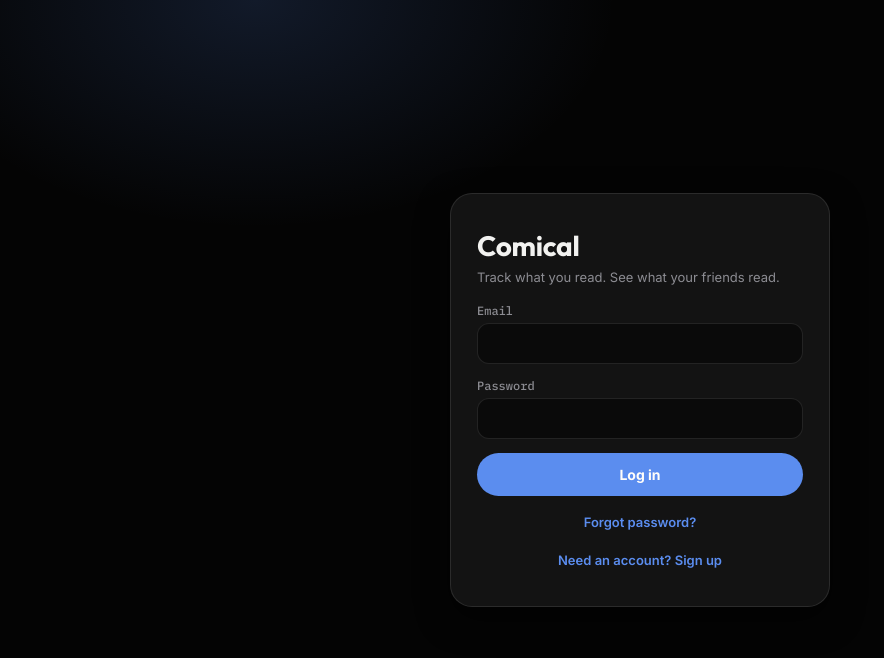
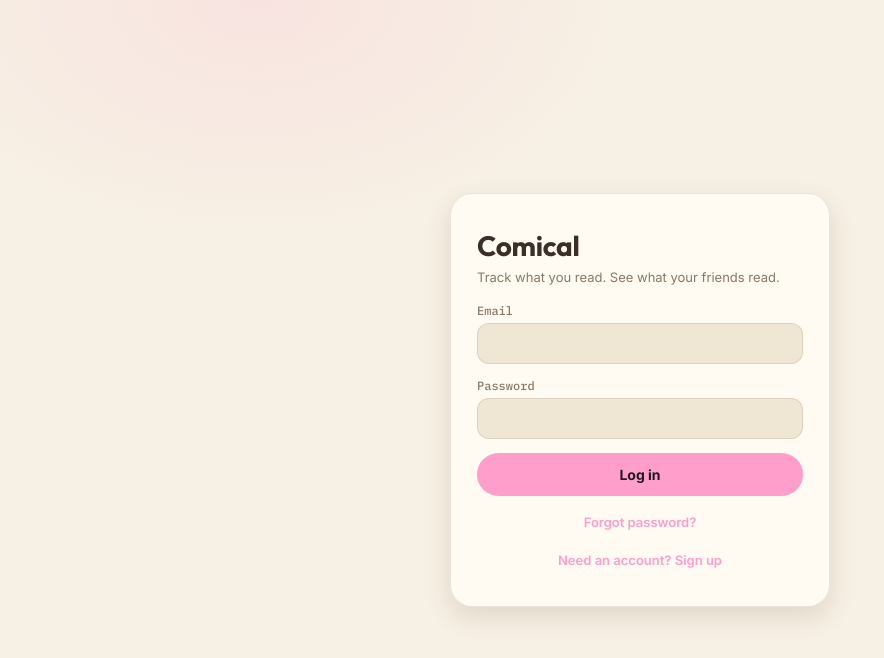
Before and after one commit to thelostagents-create/comical, a React (Vite) app: page / in a window 1280 px wide. Shown: the top 658 px of the page, without its empty margins (0-884 px from the left). Built offline with nearby package versions, Linux system fonts and the light colour scheme; no server answers; what bad-words would draw is missing.

Commit message:
Default to light mode for new visitors

```diff
--- a/src/theme.ts
+++ b/src/theme.ts
@@ -13,7 +13,7 @@ export const ACCENT_PRESETS = [
 
 const MODE_KEY = "comical:theme-mode";
 const ACCENT_KEY_PREFIX = "comical:accent:";
-const DEFAULT_MODE: ThemeMode = "dark";
+const DEFAULT_MODE: ThemeMode = "light";
 
 const DEFAULT_ACCENT_BY_MODE: Record<ThemeMode, string> = {
   dark: "#5b8def",
```
